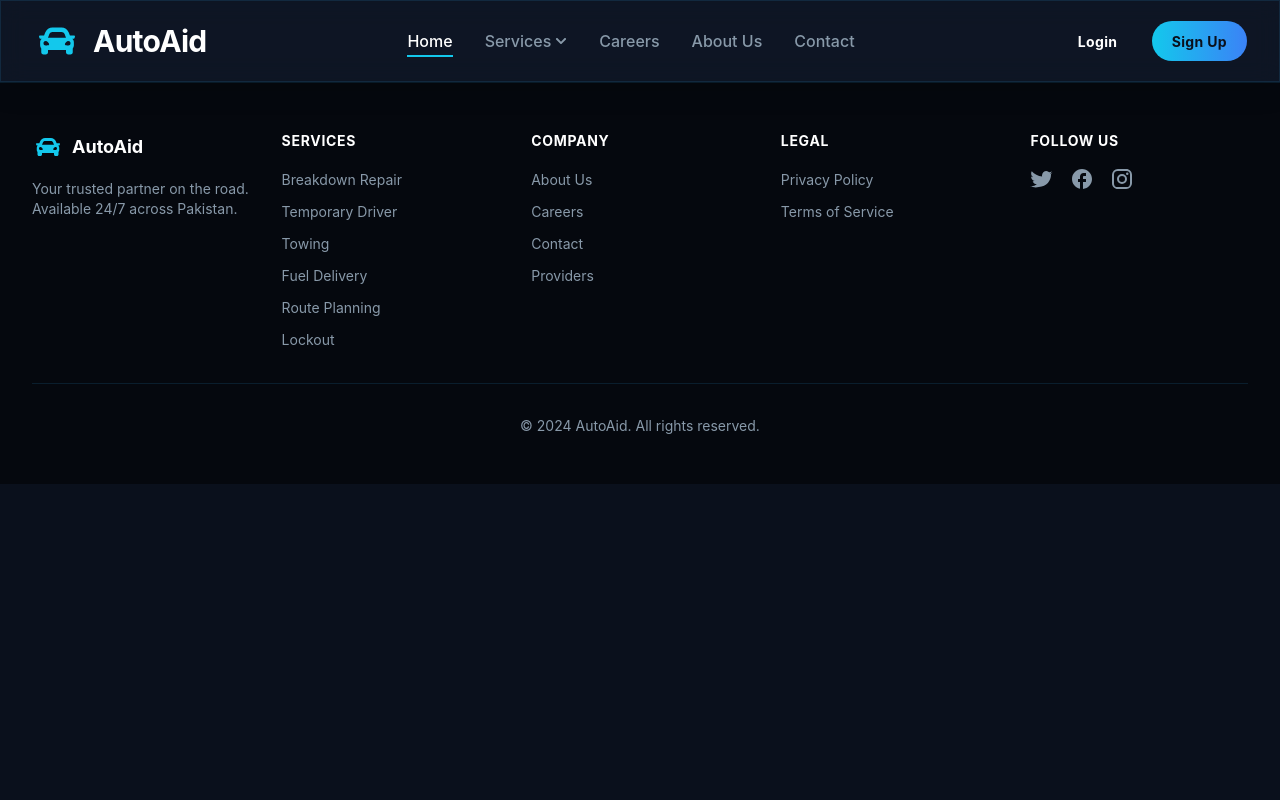
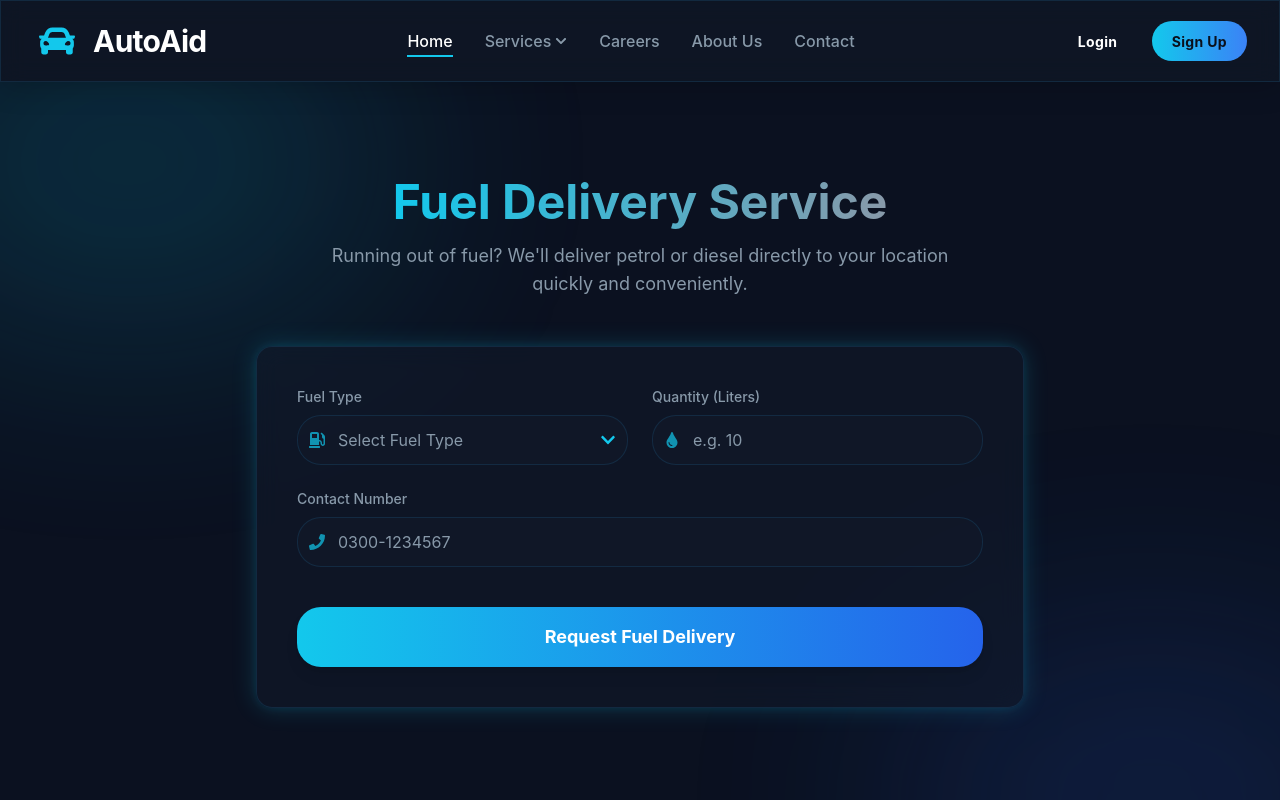
Before and after one commit to Umar-khan4260/AutoAid, a React (Vite) app in the folder AutoAid_React_App/: page /services/fuel-delivery in a window 1280 px wide. Shown: the top 800 px of the page. Built offline with nearby package versions, Linux system fonts and the light colour scheme.

Commit message:
creating Fule service page

```diff
--- a/AutoAid_React_App/src/App.jsx
+++ b/AutoAid_React_App/src/App.jsx
@@ -16,6 +16,7 @@ import AuditLogs from './pages/admin/AuditLogs';
 import BreakdownRepair from './pages/BreakdownRepair';
 import LockoutService from './pages/LockoutService';
 import TowingService from './pages/TowingService';
+import FuelDelivery from './pages/FuelDelivery';
 
 function App() {
   return (
@@ -31,6 +32,7 @@ function App() {
             <Route path="/services/breakdown-repair" element={<BreakdownRepair />} />
             <Route path="/services/lockout-service" element={<LockoutService />} />
             <Route path="/services/towing-service" element={<TowingService />} />
+            <Route path="/services/fuel-delivery" element={<FuelDelivery />} />
 
             {/* Admin Routes */}
             <Route path="/admin" element={<AdminLayout />}>
--- a/AutoAid_React_App/src/components/Navbar.jsx
+++ b/AutoAid_React_App/src/components/Navbar.jsx
@@ -36,7 +36,7 @@ const Navbar = () => {
                                     {[
                                         { name: 'Breakdown Repair', path: '/services/breakdown-repair' },
                                         { name: 'Temporary Driver', path: '#' },
-                                        { name: 'Fuel Delivery', path: '#' },
+                                        { name: 'Fuel Delivery', path: '/services/fuel-delivery' },
                                         { name: 'Lockout Service', path: '/services/lockout-service' },
                                         { name: 'Towing Service', path: '/services/towing-service' },
                                         { name: 'Route Planning', path: '#' }
@@ -102,7 +102,7 @@ const Navbar = () => {
                             {[
                                 { name: 'Breakdown Repair', path: '/services/breakdown-repair' },
                                 { name: 'Temporary Driver', path: '#' },
-                                { name: 'Fuel Delivery', path: '#' },
+                                { name: 'Fuel Delivery', path: '/services/fuel-delivery' },
                                 { name: 'Lockout Service', path: '/services/lockout-service' },
                                 { name: 'Towing Service', path: '/services/towing-service' },
                                 { name: 'Route Planning', path: '#' }
--- /dev/null
+++ b/AutoAid_React_App/src/pages/FuelDelivery.jsx
@@ -0,0 +1,181 @@
+import React, { useState } from 'react';
+import { FaPhone, FaGasPump, FaTint } from 'react-icons/fa';
+import CustomSelect from '../components/CustomSelect';
+import { validatePhoneNumber } from '../utils/formValidation';
+
+const FuelDelivery = () => {
+    const [formData, setFormData] = useState({
+        fuelType: '',
+        quantity: '',
+        contactNumber: ''
+    });
+
+    const [errors, setErrors] = useState({});
+
+    const fuelTypeOptions = [
+        { value: '', label: 'Select Fuel Type', disabled: true },
+        { value: 'Petrol', label: 'Petrol' },
+        { value: 'Diesel', label: 'Diesel' }
+    ];
+
+    const handleChange = (e) => {
+        const { name, value } = e.target;
+        setFormData(prevState => ({
+            ...prevState,
+            [name]: value
+        }));
+        // Clear error when user types
+        if (errors[name]) {
+            setErrors(prev => ({ ...prev, [name]: '' }));
+        }
+    };
+
+    const validateForm = () => {
+        const newErrors = {};
+
+        // Validate contact number
+        if (!validatePhoneNumber(formData.contactNumber)) {
+            newErrors.contactNumber = 'Please enter a valid Pakistani phone number (e.g., 0300-1234567)';
+        }
+
+        // Validate quantity
+        const quantity = parseFloat(formData.quantity);
+        if (!formData.quantity || isNaN(quantity) || quantity <= 0) {
+            newErrors.quantity = 'Please enter a valid quantity (greater than 0)';
+        } else if (quantity > 100) {
+            newErrors.quantity = 'Maximum quantity is 100 liters';
+        }
+
+        setErrors(newErrors);
+        return Object.keys(newErrors).length === 0;
+    };
+
+    const handleSubmit = (e) => {
+        e.preventDefault();
+
+        if (validateForm()) {
+            console.log('Fuel Delivery Request submitted:', formData);
+            alert('Fuel delivery request submitted successfully!');
+        }
+    };
+
+    return (
+        <div className="min-h-screen bg-[#0B1120] pt-24 pb-12 px-4 sm:px-6 lg:px-8 relative overflow-hidden">
+            {/* Background Elements */}
+            <div className="absolute top-0 left-0 w-full h-full overflow-hidden z-0 pointer-events-none">
+                <div className="absolute top-[-10%] left-[-10%] w-[40%] h-[40%] bg-primary/20 rounded-full blur-[120px] animate-pulse"></div>
+                <div className="absolute bottom-[-10%] right-[-10%] w-[40%] h-[40%] bg-blue-600/20 rounded-full blur-[120px] animate-pulse delay-1000"></div>
+            </div>
+
+            <div className="max-w-3xl mx-auto relative z-10">
+                <div className="text-center mb-12">
+                    <h1 className="text-4xl md:text-5xl font-bold mb-4">
+                        <span className="gradient-text">Fuel Delivery Service</span>
+                    </h1>
+                    <p className="text-text-muted text-lg max-w-2xl mx-auto">
+                        Running out of fuel? We'll deliver petrol or diesel directly to your location quickly and conveniently.
+                    </p>
+                </div>
+
+                <div className="glassmorphism rounded-2xl p-8 md:p-10 shadow-glow-lg border border-border-dark">
+                    <form onSubmit={handleSubmit} className="space-y-6">
+                        <div className="grid grid-cols-1 md:grid-cols-2 gap-6">
+                            {/* Fuel Type - Custom Select */}
+                            <CustomSelect
+                                label="Fuel Type"
+                                icon={FaGasPump}
+                                options={fuelTypeOptions}
+                                value={formData.fuelType}
+                                onChange={handleChange}
+                                name="fuelType"
+                                placeholder="Select Fuel Type"
+                                required
+                            />
+
+                            {/* Quantity */}
+                            <div className="space-y-2">
+                                <label htmlFor="quantity" className="block text-sm font-medium text-text-muted">
+                                    Quantity (Liters)
+                                </label>
+                                <div className="relative">
+                                    <div className="absolute inset-y-0 left-0 pl-3 flex items-center pointer-events-none">
+                                        <FaTint className="text-primary/70" />
+                                    </div>
+                                    <input
+                                        type="number"
+                                        id="quantity"
+                                        name="quantity"
+                                        required
+                                        min="1"
+                                        max="100"
+                                        step="0.1"
+                                        placeholder="e.g. 10"
+                                        value={formData.quantity}
+                                        onChange={handleChange}
+                                        className="block w-full pl-10 pr-3 py-3 bg-[#121A2A]/50 border border-border-dark rounded-xl text-white placeholder-text-muted focus:outline-none focus:ring-2 focus:ring-primary/50 focus:border-primary transition-all"
+                                    />
+                                </div>
+                                {errors.quantity && (
+                                    <p className="text-red-400 text-sm mt-1 animate-fadeIn">{errors.quantity}</p>
+                                )}
+                            </div>
+
+                            {/* Contact Number */}
+                            <div className="space-y-2 md:col-span-2">
+                                <label htmlFor="contactNumber" className="block text-sm font-medium text-text-muted">
+                                    Contact Number
+                                </label>
+                                <div className="relative">
+                                    <div className="absolute inset-y-0 left-0 pl-3 flex items-center pointer-events-none">
+                                        <FaPhone className="text-primary/70" />
+                                    </div>
+                                    <input
+                                        type="tel"
+                                        id="contactNumber"
+                                        name="contactNumber"
+                                        required
+                                        placeholder="0300-1234567"
+                                        value={formData.contactNumber}
+                                        onChange={handleChange}
+                                        className="block w-full pl-10 pr-3 py-3 bg-[#121A2A]/50 border border-border-dark rounded-xl text-white placeholder-text-muted focus:outline-none focus:ring-2 focus:ring-primary/50 focus:border-primary transition-all"
+                                    />
+                                </div>
+                                {errors.contactNumber && (
+                                    <p className="text-red-400 text-sm mt-1 animate-fadeIn">{errors.contactNumber}</p>
+                                )}
+                            </div>
+                        </div>
+
+                        <div className="pt-4">
+                            <button
+                                type="submit"
+                                className="w-full flex items-center justify-center py-4 px-6 rounded-xl bg-gradient-to-r from-primary to-blue-600 text-white font-bold text-lg shadow-lg hover:shadow-primary/25 hover:scale-[1.02] transition-all duration-300"
+                            >
+                                Request Fuel Delivery
+                            </button>
+                        </div>
+                    </form>
+                </div>
+            </div>
+
+            <style jsx>{`
+                @keyframes fadeIn {
+                    from {
+                        opacity: 0;
+                        transform: translateY(-10px);
+                    }
+                    to {
+                        opacity: 1;
+                        transform: translateY(0);
+                    }
+                }
+
+                .animate-fadeIn {
+                    animation: fadeIn 0.3s ease-out;
+                }
+            `}</style>
+        </div>
+    );
+};
+
+export default FuelDelivery;
```
